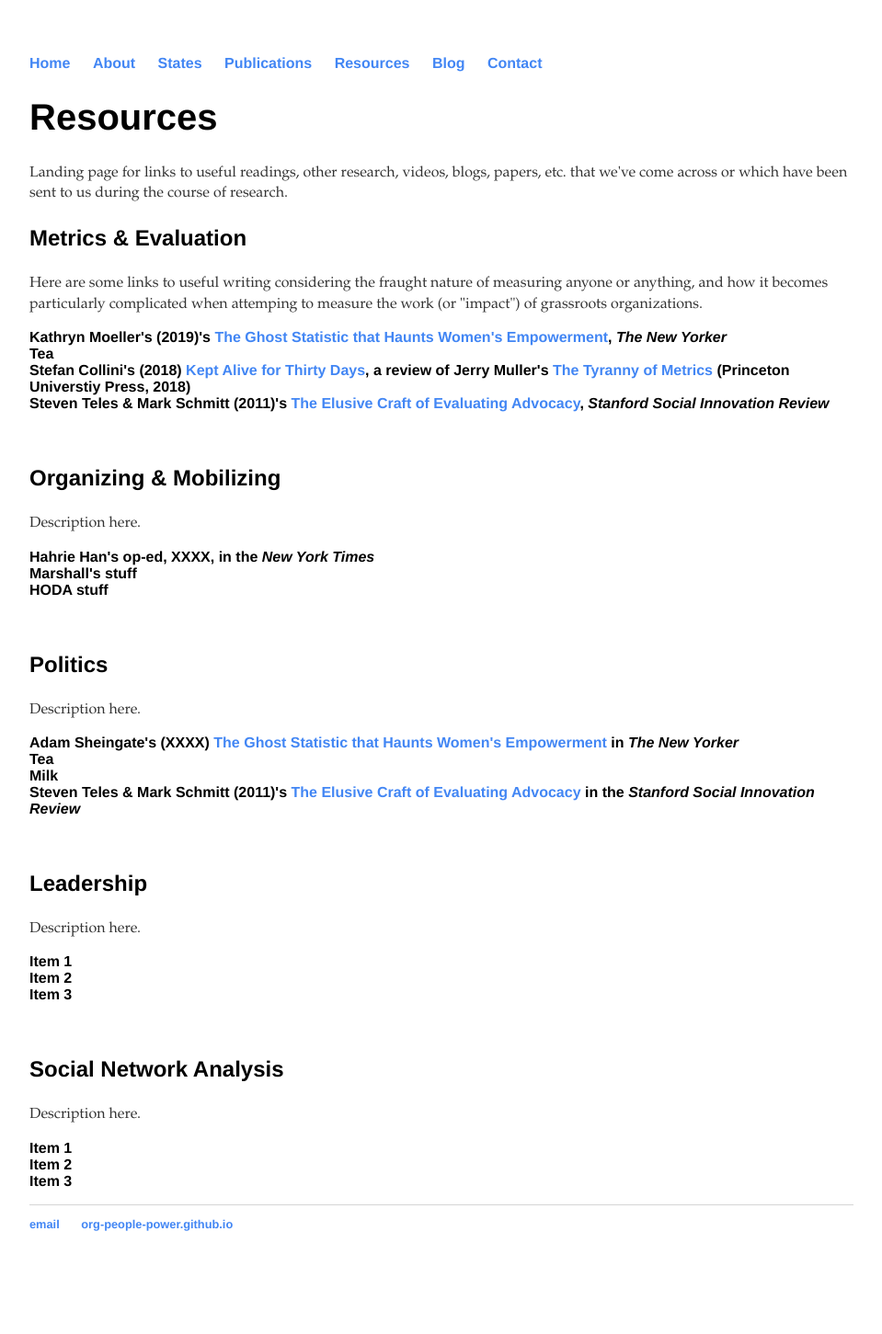
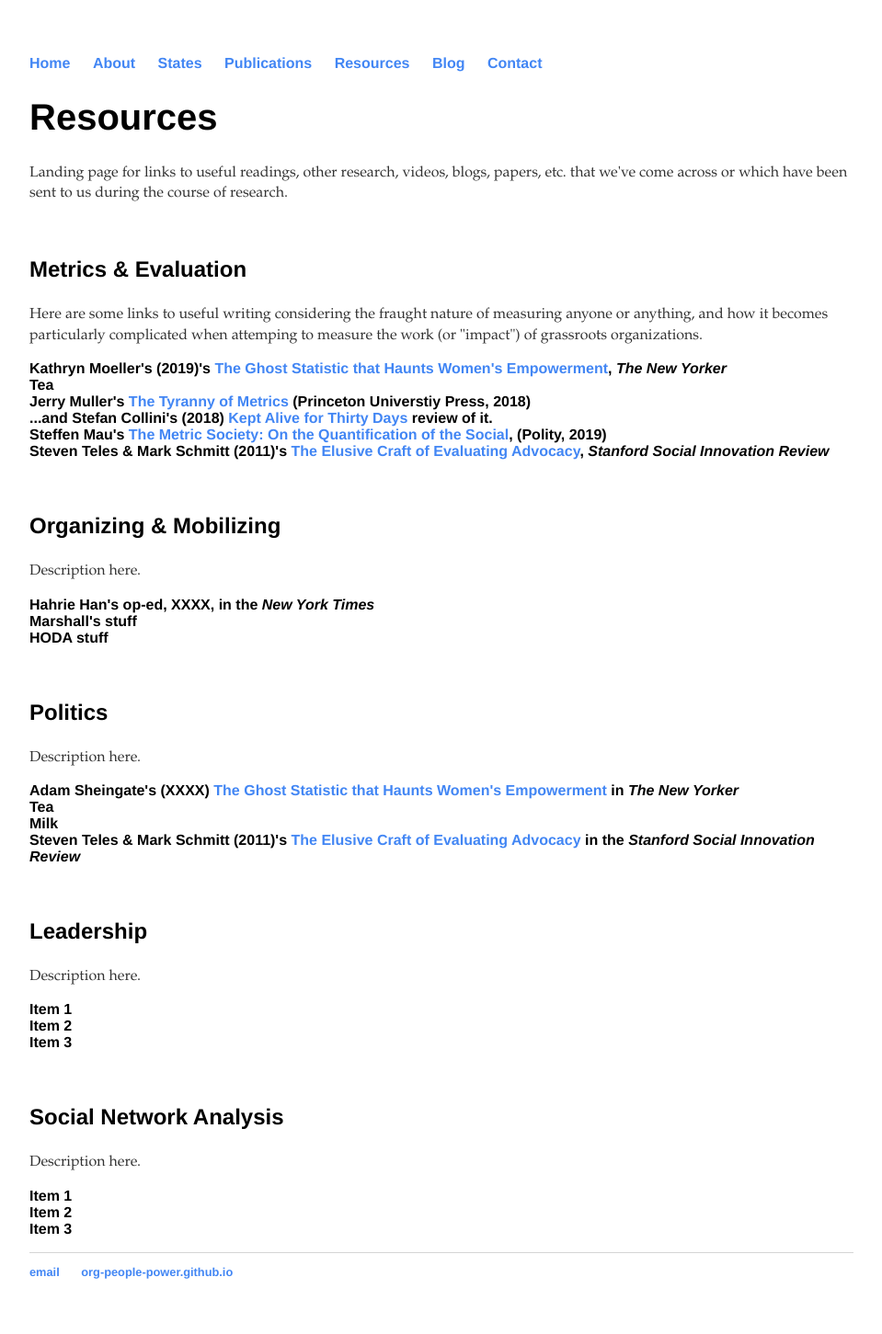
Before and after one commit to org-people-power/org-people-power.github.io, a Jekyll site: the page built from resources/index.html, in a window 1280 px wide. Shown: the whole page at 92% size, without its empty margins (160-1119 px from the left). Built offline with Jekyll 4.4.1, drawn with Linux system fonts in a browser that asks for light colours; before the commit the page ends 1399 px from its top, so only the background shows below that.

Commit message:
Update index.html

```diff
--- a/resources/index.html
+++ b/resources/index.html
@@ -7,12 +7,16 @@ title: Resources
 <h1>Resources</h1>
 
 <p>Landing page for links to useful readings, other research, videos, blogs, papers, etc. that we've come across or which have been sent to us during the course of research.</p>
-
+<br>
 <h3>Metrics & Evaluation</h3>
 <p>Here are some links to useful writing considering the fraught nature of measuring anyone or anything, and how it becomes particularly complicated when attemping to measure the work (or "impact") of grassroots organizations.
 	<ul>
 	<li> Kathryn Moeller's (2019)'s <a href="https://www.newyorker.com/science/elements/the-ghost-statistic-that-haunts-womens-empowerment">The Ghost Statistic that Haunts Women's Empowerment</a>,<i> The New Yorker</i></li>Tea
-	<li> Stefan Collini's (2018) <a href="https://www.lrb.co.uk/v40/n21/stefan-collini/kept-alive-for-thirty-days">Kept Alive for Thirty Days</a>, a review of Jerry Muller's <a href="https://www.amazon.com/dp/B07K458MZG/ref=dp-kindle-redirect?_encoding=UTF8&btkr=1">The Tyranny of Metrics</a> (Princeton Universtiy Press, 2018)</li>
+	<li> Jerry Muller's <a href="https://www.amazon.com/dp/B07K458MZG/ref=dp-kindle-redirect?_encoding=UTF8&btkr=1">The Tyranny of Metrics</a> (Princeton Universtiy Press, 2018)</li>
+		<ul>
+			<li>...and Stefan Collini's (2018) <a href="https://www.lrb.co.uk/v40/n21/stefan-collini/kept-alive-for-thirty-days">Kept Alive for Thirty Days</a> review of it.</li>
+		</ul>
+	<li> Steffen Mau's <a href="https://www.wiley.com/en-us/The+Metric+Society+on+the+Quantification+of+the+Social-p-9781509530403">The Metric Society: On the Quantification of the Social</a>, (Polity, 2019)
 	<li> Steven Teles & Mark Schmitt (2011)'s <a href="https://ssir.org/articles/entry/the_elusive_craft_of_evaluating_advocacy">The Elusive Craft of Evaluating Advocacy</a>,<i> Stanford Social Innovation Review</i></li>
 	</ul>
 </p>
```
